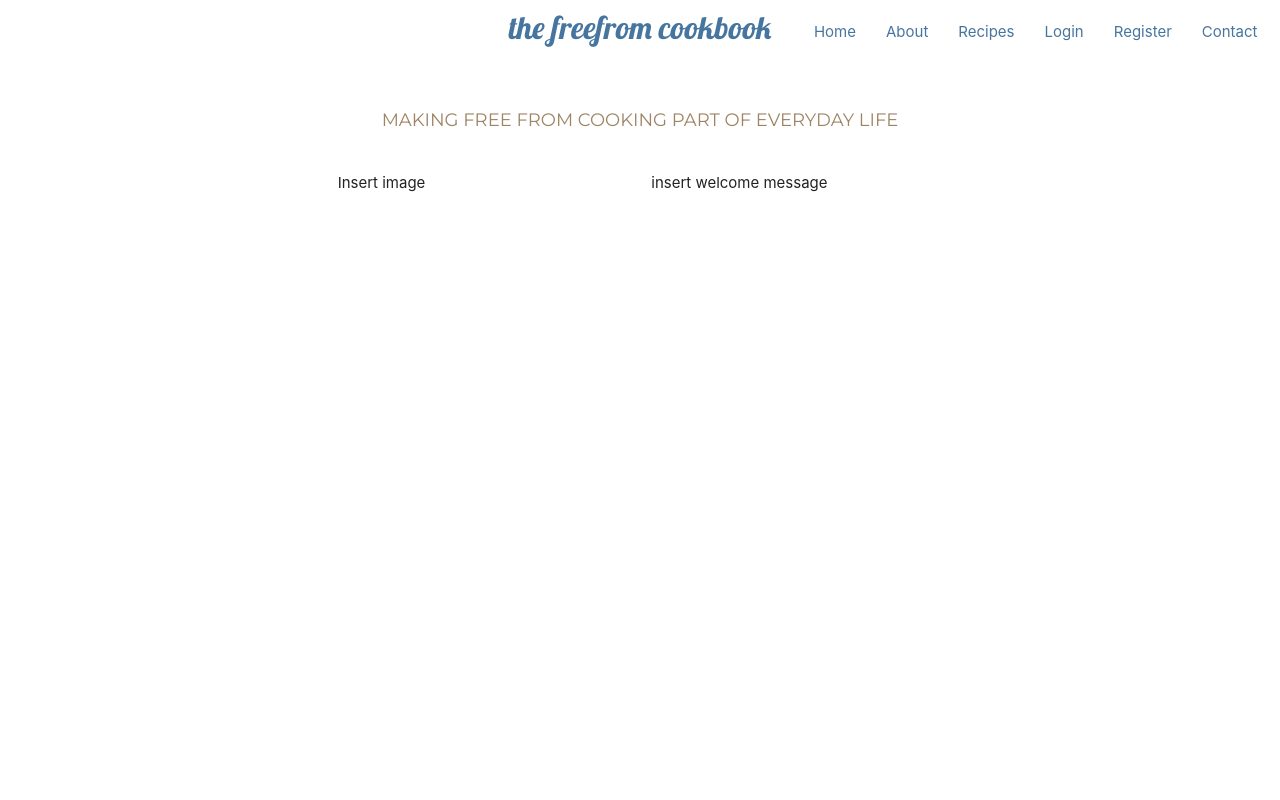
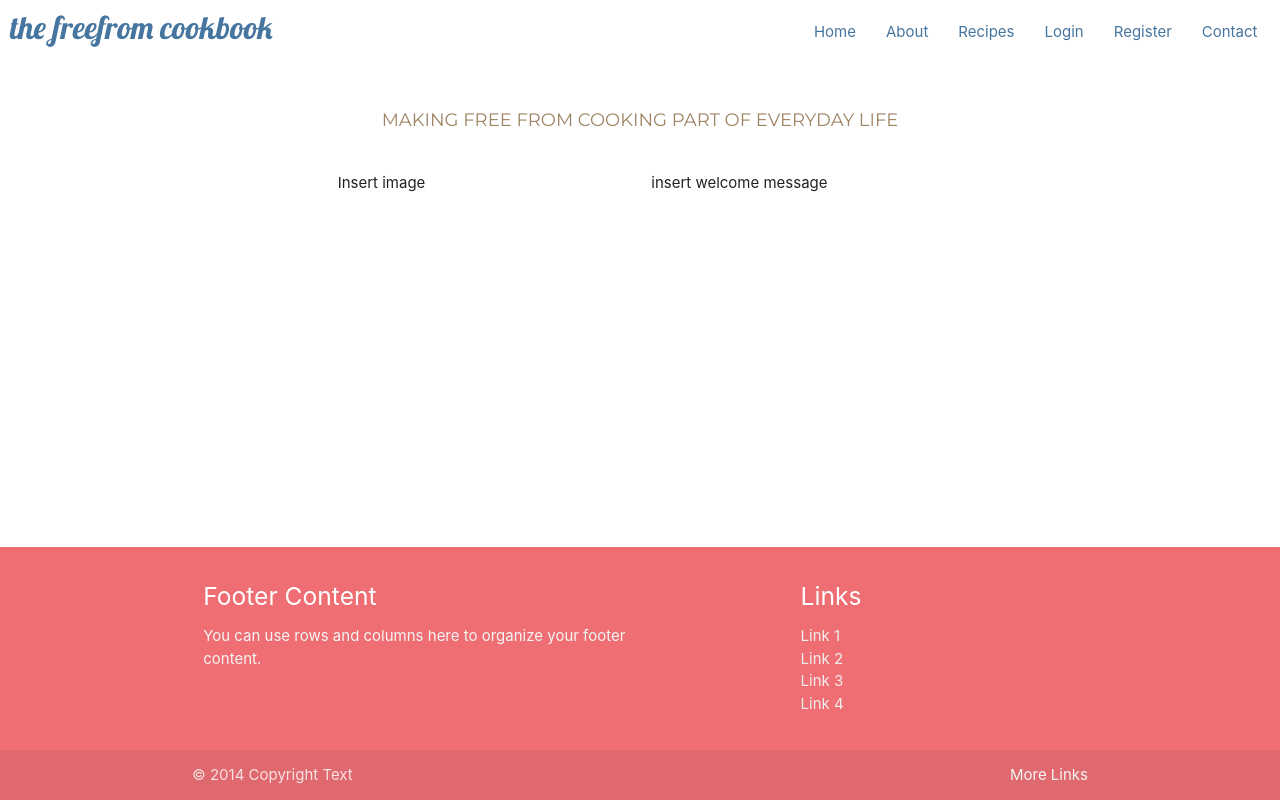
Before and after one commit to anyahush/the-freefrom-cookbook, a Flask app: page /index in a window 1280 px wide. Run offline with Flask 2, Linux system fonts and the light colour scheme; some libraries are stand-ins or nearby versions.

Commit message:
Add basic footer template

```diff
--- a/templates/base.html
+++ b/templates/base.html
@@ -19,7 +19,7 @@
         <!--navbar-->
         <nav>
             <div class="nav-wrapper">
-                <a href="{{ url_for('index') }}" class="brand-logo center"><h1>The FreeFrom CookBook</h1></a>
+                <a href="{{ url_for('index') }}" class="brand-logo"><h1>The FreeFrom CookBook</h1></a>
                 <a href="{{ url_for('index') }}" data-target="mobile-demo" class="sidenav-trigger right"><i class="fas fa-bars"></i></a>
                 <ul class="hide-on-med-and-down brand-logo right">
                     <li><a href="{{ url_for('index') }}">Home</a></li>
@@ -71,6 +71,32 @@
         {% endblock %}
 
     </main>
+    <footer class="page-footer">
+        <div class="container">
+            <div class="row">
+                <div class="col l6 s12">
+                    <h5 class="white-text">Footer Content</h5>
+                    <p class="grey-text text-lighten-4">You can use rows and columns here to organize your footer
+                        content.</p>
+                </div>
+                <div class="col l4 offset-l2 s12">
+                    <h5 class="white-text">Links</h5>
+                    <ul>
+                        <li><a class="grey-text text-lighten-3" href="#!">Link 1</a></li>
+                        <li><a class="grey-text text-lighten-3" href="#!">Link 2</a></li>
+                        <li><a class="grey-text text-lighten-3" href="#!">Link 3</a></li>
+                        <li><a class="grey-text text-lighten-3" href="#!">Link 4</a></li>
+                    </ul>
+                </div>
+            </div>
+        </div>
+        <div class="footer-copyright">
+            <div class="container">
+                © 2014 Copyright Text
+                <a class="grey-text text-lighten-4 right" href="#!">More Links</a>
+            </div>
+        </div>
+    </footer>
 
 
     <script src="https://code.jquery.com/jquery-3.6.0.min.js" integrity="sha256-/xUj+3OJU5yExlq6GSYGSHk7tPXikynS7ogEvDej/m4=" crossorigin="anonymous"></script>
```
